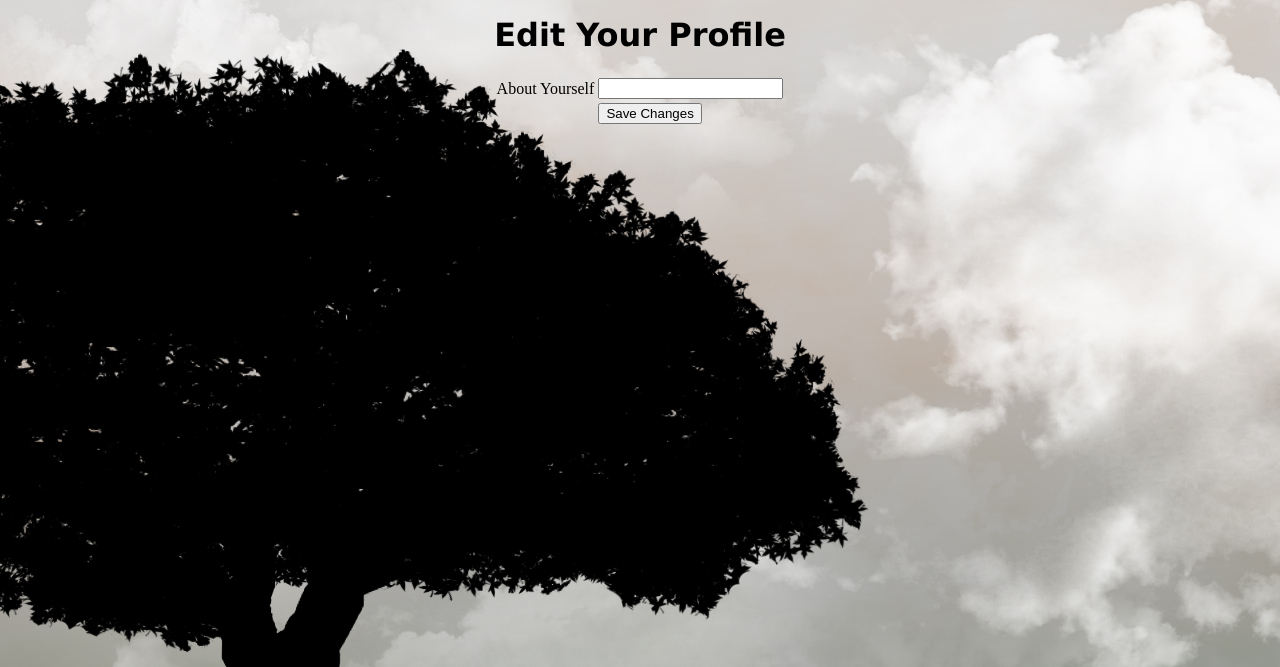
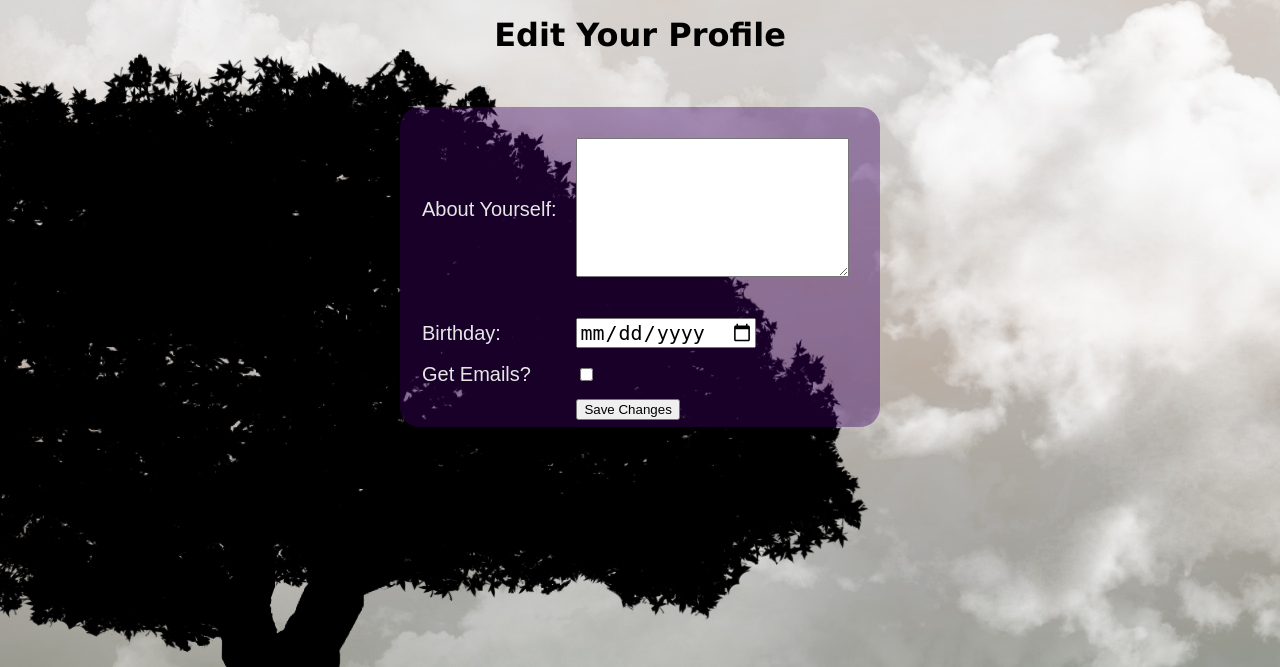
Before and after one commit to aasoliz/Tree, a Flask app: page /edit in a window 1280 px wide. Shown: the part 48-715 px from the top of the page. Run offline with Flask 2, Linux system fonts and the light colour scheme; a user stored in the database is signed in; parts of the project's set-up code (start-up, migrations or seed data) failed here and were passed over.

Commit message:
added categories and stylized forms

```diff
--- a/app/forms.py
+++ b/app/forms.py
@@ -1,6 +1,7 @@
 from flask.ext.wtf import Form
-from wtforms import StringField, BooleanField, TextAreaField
-from wtforms.validators import DataRequired, Length
+from wtforms import StringField, BooleanField, TextAreaField, DateField, SelectField
+from wtforms.validators import DataRequired, Length, Optional
+from wtforms.fields.html5 import DateField
 
 
 class LoginForm(Form):
@@ -13,6 +14,9 @@ class PostForm(Form):
 class BaseForm(Form):
   # TODO: Add other fields, category, tag, ...
   base = TextAreaField('base', validators=[DataRequired()])
+  category = SelectField('category', choices=[('action', 'Action/Adventure'), ('history', 'History'), ('horror', 'Horror'), ('mystery', 'Mystery/Thriller/Suspense'), ('romance', 'Romance'), ('scifi', 'SciFi/Fantasy')], validators=[DataRequired()])
 
 class EditForm(Form):
-  about_me = StringField('about_me', validators=[Length(min=0, max=140)])
+  about_me = TextAreaField('about_me', validators=[Length(min=0, max=140)])
+  birthday = DateField('birthday', format='%m/%d/%y', validators=[Optional()])
+  emails = BooleanField('emails', default=False)
--- a/app/models.py
+++ b/app/models.py
@@ -16,9 +16,11 @@ class User(db.Model):
   nickname = db.Column(db.String(64), index=True, unique=True)
   age = db.Column(db.Integer)
   email = db.Column(db.String(120), index=True, unique=True)
+  birthday = db.Column(db.Date)
   last_seen = db.Column(db.DateTime)
   about_me = db.Column(db.String(140))
-  reputation = db.Column(db.Integer)
+  reputation = db.Column(db.Integer, default=0)
+  emails = db.Column(db.Boolean, default=True)
   posts = db.relationship('User_Post', backref='author', lazy='dynamic')
 
   # Describes how to get the data
@@ -77,6 +79,7 @@ class Base_Post(db.Model):
   id = db.Column(db.Integer, primary_key=True)
   body = db.Column(db.String(140))
   timestamp = db.Column(db.DateTime)
+  category = db.Column(db.String)
 
   # Type of Base_Post
   discriminator = db.Column('type', db.String(50))
--- a/app/static/css/new/style.css
+++ b/app/static/css/new/style.css
@@ -309,7 +309,7 @@ span {
   background-color: transparent;
 }
 
-.login {
+.boxes {
   margin-top: 2em;
   position: relative;
   border-radius: 20px;
@@ -348,3 +348,19 @@ div > a {
   margin-left: 5em;
   padding-top: 3em;
 }
+
+.date {
+  font-size: 20px;
+}
+
+textarea {
+  height: 10em;
+  width: 20em;
+}
+
+#fields {
+  color: #E6E6E6;
+  font-size: 20px;
+  font-family: Arial, sans-serif;
+  padding-left: 1em;
+}
--- a/app/templates/edit.html
+++ b/app/templates/edit.html
@@ -4,12 +4,21 @@
 
 {% block content %}
     <h1>Edit Your Profile</h1>
+    <div class="align">
         <form action="" method="post" name="edit">
             {{ form.hidden_tag() }}
-        <table>
+            <table class="boxes">
                 <tr>
-                <td>About Yourself</td>
-                <td>{{ form.about_me(col=32, row=4) }}</td>
+                    <td id="fields">About Yourself: </td>
+                    <td>{{ form.about_me() }}</td>
+                </tr>
+                <tr>
+                    <td id="fields">Birthday: </td>
+                    <td>{{ form.birthday(class='date') }}</td>
+                </tr>
+                <tr>
+                    <td id="fields">Get Emails?</td>
+                    <td>{{ form.emails() }}</td>
                 </tr>
                 <tr>
                     <td></td>
@@ -17,4 +26,5 @@
                 </tr>
             </table>
         </form>
+    </div>
 {% endblock %}
--- a/app/templates/login.html
+++ b/app/templates/login.html
@@ -6,7 +6,7 @@
 {% block content %}
     <div style="margin-top: 4em; height: 1px;"></div>
     <div class="align">
-        <div class="login">
+        <div class="boxes">
             <h2>Sign In</h2>
             <a href={{ url_for('oauth_authorize', provider='google') }}>
                 <img id="img_sign" src="../static/img/googleplussignin.png" alt="Google" size="width:250px">
--- a/app/views.py
+++ b/app/views.py
@@ -117,6 +117,8 @@ def edit():
 
   if form.validate_on_submit():
     g.user.about_me = form.about_me.data
+    g.user.birthday = form.birthday.data
+    g.user.emails = form.emails.data
 
     db.session.add(g.user)
     db.session.commit()
@@ -240,4 +242,4 @@ def comment(base_id):
     flash('you commented')
     return redirect(url_for('base'))
 
-  return render_template("index.html", title='Comment', user=user, posts=posts, form=form)
+  return render_template("post_edit.html", form=form)
```
Also changed, not shown: app/templates/post_edit.html (+7 -3 lines), app/templates/storyEdit.html (+10 -3 lines), db_repository/versions/043_migration.py (added, +19 -0 lines), db_repository/versions/044_migration.py (added, +19 -0 lines), db_repository/versions/045_migration.py (added, +19 -0 lines), db_repository/versions/046_migration.py (added, +33 -0 lines), app.db, 7 other files. Lines whose indentation alone changed are shown as unchanged.
